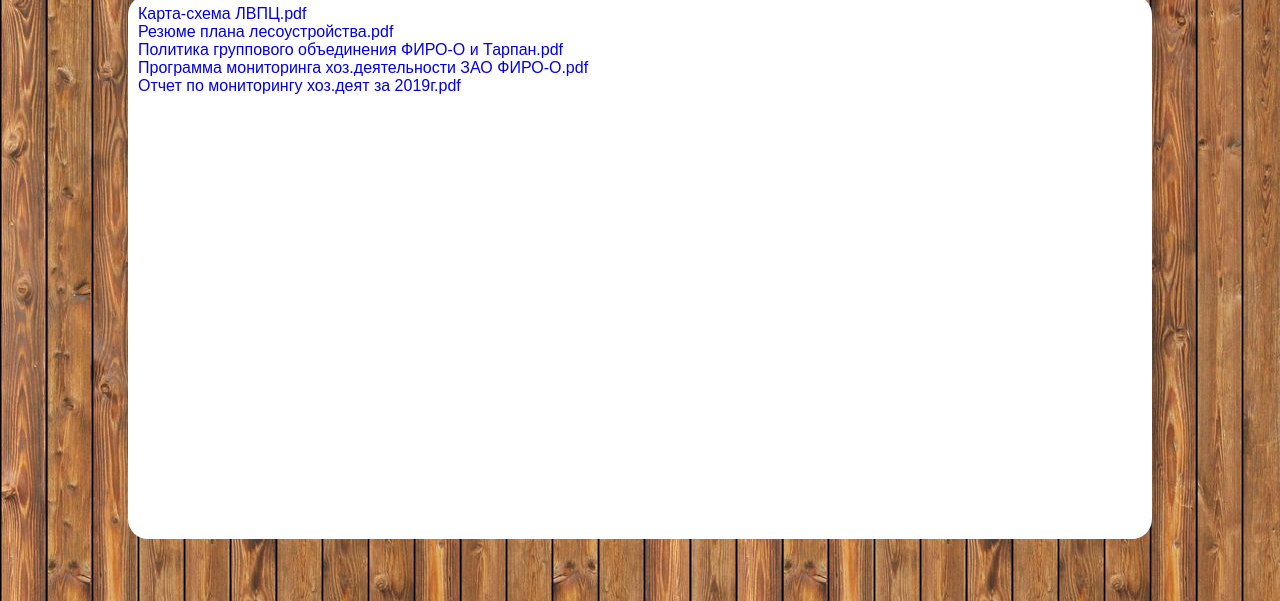
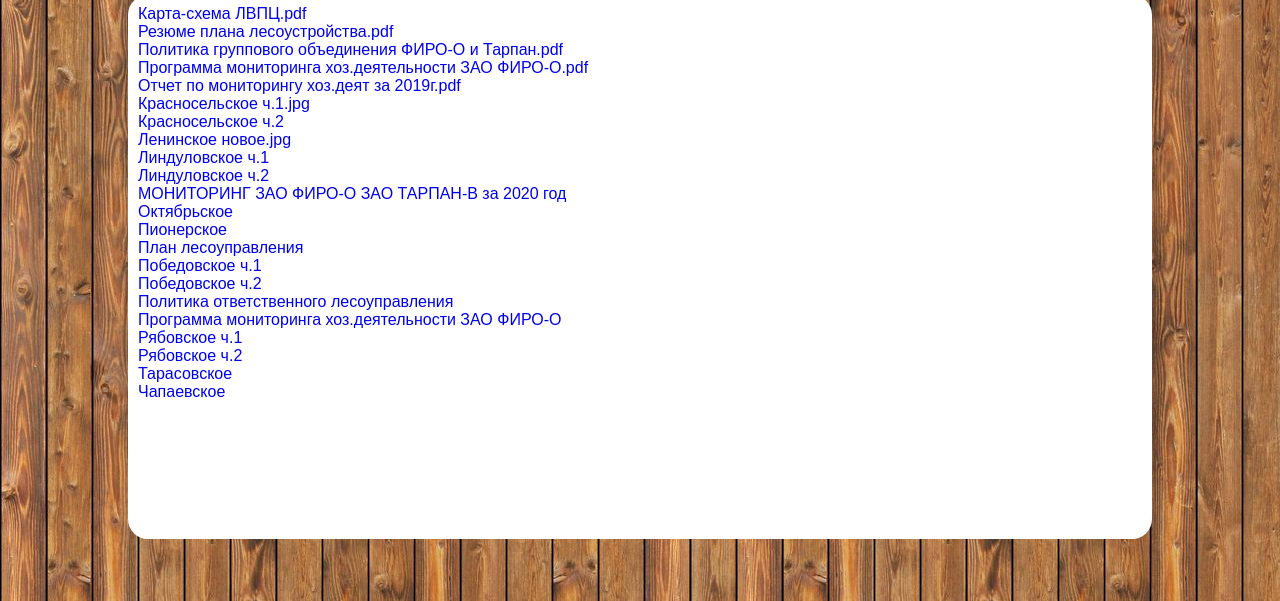
Before and after one commit to kisrefod/kisrefod.github.io, a plain HTML site: page index.html in a window 1280 px wide. Shown: the part 199-800 px from the top of the page. Drawn offline with nearby package versions, Linux system fonts and the light colour scheme; a script that the page names is missing.

Commit message:
feat: Для Вани Покидова поправил сайт, внеся дополнительные файлы

```diff
--- a/index.html
+++ b/index.html
@@ -22,7 +22,23 @@
 					<li class="text"><a href="./docs/Политика группового объединения ФИРО-О и Тарпан.pdf" target="_blank">Политика группового объединения ФИРО-О и Тарпан.pdf</a></li>
 					<li class="text"><a href="./docs/Программа мониторинга хоз.деятельности ЗАО ФИРО-О.pdf" target="_blank">Программа мониторинга хоз.деятельности ЗАО ФИРО-О.pdf</a></li>
 					<li class="text"><a href="./docs/Отчет по мониторингу хоз.деят за 2019г..pdf" target="_blank">Отчет по мониторингу хоз.деят за 2019г.pdf</a></li>
-					<li class="text"><a href="./docs/[имя файла]" target="_blank"></a></li>
+					<li class="text"><a href="./docs/12.05/Красносельское ч.1.jpg" target="_blank">Красносельское ч.1.jpg</a></li>
+					<li class="text"><a href="./docs/12.05/Красносельское ч.2.jpg" target="_blank">Красносельское ч.2</a></li>
+					<li class="text"><a href="./docs/12.05/Ленинское новое.jpg" target="_blank">Ленинское новое.jpg</a></li>
+					<li class="text"><a href="./docs/12.05/Линдуловское ч.1.jpg" target="_blank">Линдуловское ч.1</a></li>
+					<li class="text"><a href="./docs/12.05/Линдуловское ч.2.jpg" target="_blank">Линдуловское ч.2</a></li>
+					<li class="text"><a href="./docs/12.05/МОНИТОРИНГ ЗАО ФИРО-О ЗАО ТАРПАН-В за 2020 год.pdf" target="_blank">МОНИТОРИНГ ЗАО ФИРО-О ЗАО ТАРПАН-В за 2020 год</a></li>
+					<li class="text"><a href="./docs/12.05/Октябрьское.jpg" target="_blank">Октябрьское</a></li>
+					<li class="text"><a href="./docs/12.05/Пионерское.jpg" target="_blank">Пионерское</a></li>
+					<li class="text"><a href="./docs/12.05/План лесоуправления.pdf" target="_blank">План лесоуправления</a></li>
+					<li class="text"><a href="./docs/12.05/Победовское ч.1.jpg" target="_blank">Победовское ч.1</a></li>
+					<li class="text"><a href="./docs/12.05/Победовское ч.2.jpg" target="_blank">Победовское ч.2</a></li>
+					<li class="text"><a href="./docs/12.05/Политика ответственного лесоуправления.pdf" target="_blank">Политика ответственного лесоуправления</a></li>
+					<li class="text"><a href="./docs/12.05/Программа мониторинга хоз.деятельности ЗАО ФИРО-О.pdf" target="_blank">Программа мониторинга хоз.деятельности ЗАО ФИРО-О</a></li>
+					<li class="text"><a href="./docs/12.05/Рябовское ч.1.jpg" target="_blank">Рябовское ч.1</a></li>
+					<li class="text"><a href="./docs/12.05/Рябовское ч.2.jpg" target="_blank">Рябовское ч.2</a></li>
+					<li class="text"><a href="./docs/12.05/Тарасовское.jpg" target="_blank">Тарасовское</a></li>
+					<li class="text"><a href="./docs/12.05/Чапаевское.jpg" target="_blank">Чапаевское</a></li>
 				</ul>
 			</div>
 		</div>
```
Also changed, not shown: docs/12.05/Красносельское ч.1.jpg (added), docs/12.05/Красносельское ч.2.jpg (added), docs/12.05/Линдуловское ч.1.jpg (added), docs/12.05/Линдуловское ч.2.jpg (added), docs/12.05/Октябрьское.jpg (added), docs/12.05/Пионерское.jpg (added), docs/12.05/Победовское ч.1.jpg (added), docs/12.05/Победовское ч.2.jpg (added), docs/12.05/Рябовское ч.1.jpg (added), docs/12.05/Рябовское ч.2.jpg (added), docs/12.05/Тарасовское.jpg (added), docs/12.05/Чапаевское.jpg (added), 5 other files.
